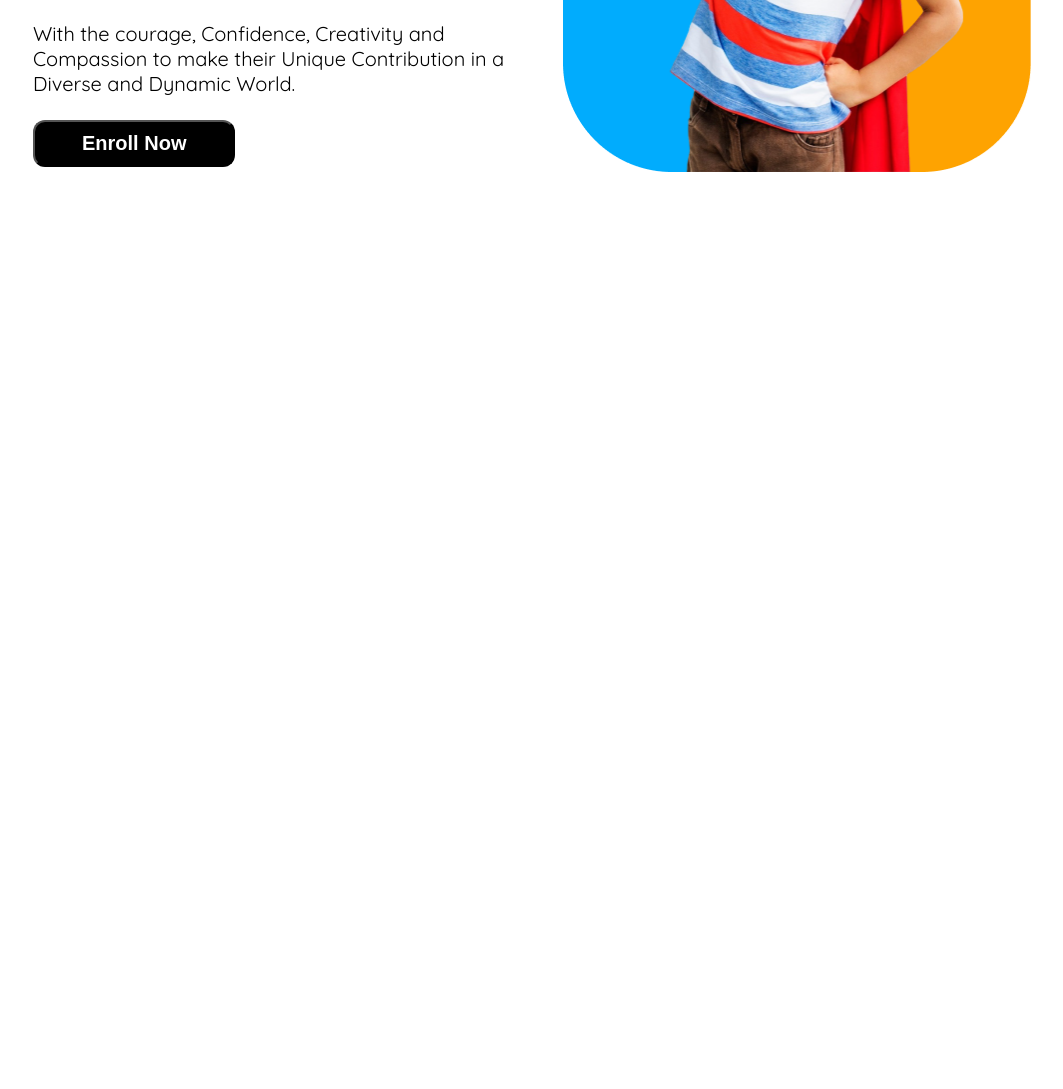
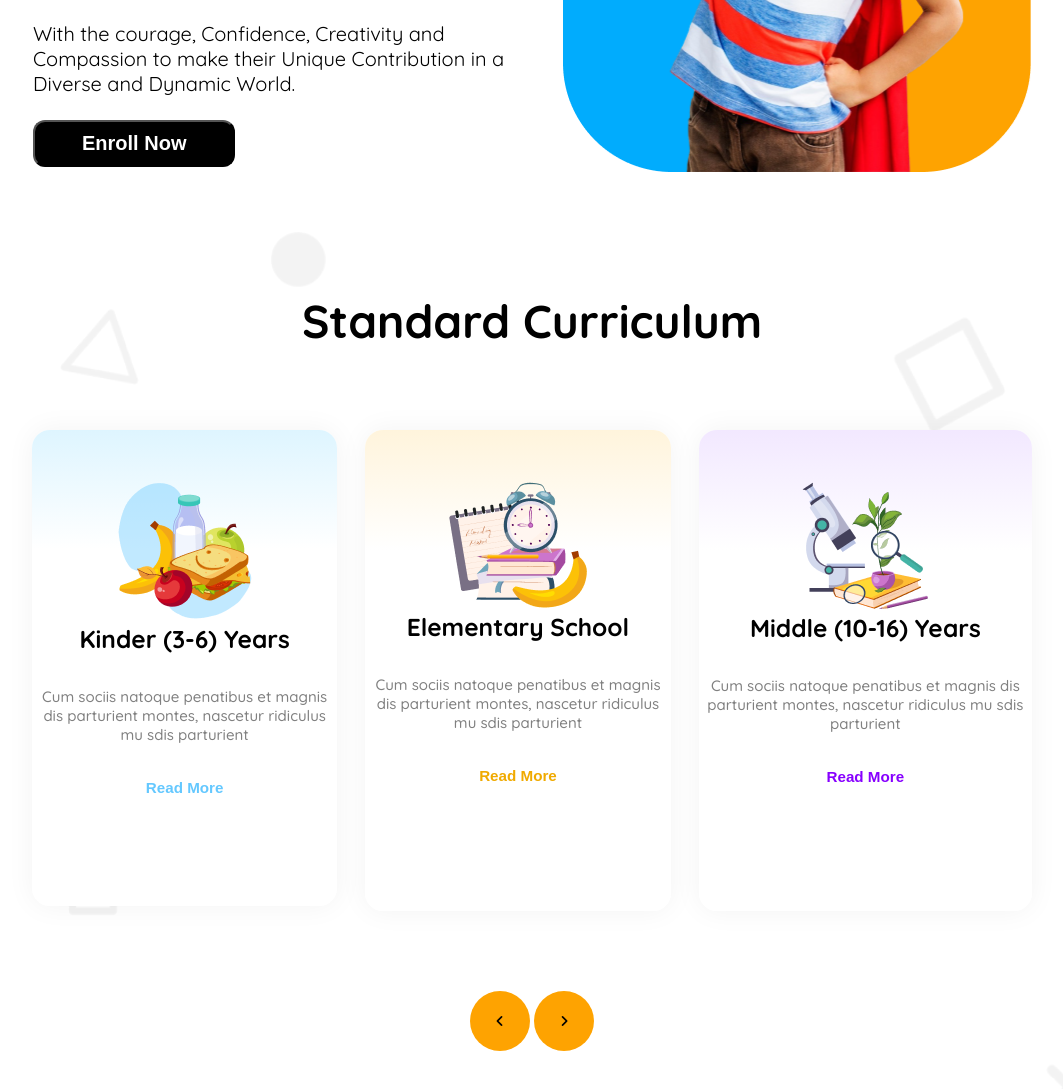
Before and after one commit to dhanasor/my-secand-assignment, a plain HTML site: page index.html in a window 1280 px wide. Shown: the part 567-1656 px from the top of the page, without its empty margins (108-1171 px from the left). Before the commit the page ends 800 px from the top, so only its background shows below. Drawn offline with Linux system fonts and the light colour scheme.

Commit message:
added curriculum styles

```diff
--- a/index.html
+++ b/index.html
@@ -36,5 +36,39 @@
          </div>
    </header>
    <main>
+    <!-- Standard Curriculum -->
+    <section class="curriculum">
+        <h1 class="curriculum-header">Standard Curriculum</h1>
+         <div class="curriculum-boxs">
+            <div class="curriculum-box1">
+                <img class="img" src="../assets/kinder.png" alt="">
+                <h1 class="curriculum-title">Kinder (3-6) Years</h1>
+                <p class="curriculum-description">Cum sociis natoque penatibus et magnis
+                    dis parturient montes, nascetur ridiculus
+                    mu sdis parturient</p>
+                <button class="buy-btn1">Read More</button>
+            </div>
+            <div class="curriculum-box2">
+                <img class="img" src="../assets/elementary.png" alt="">
+                <h1 class="curriculum-title">Elementary School</h1>
+                <p class="curriculum-description">Cum sociis natoque penatibus et magnis
+                    dis parturient montes, nascetur ridiculus
+                    mu sdis parturient</p>
+                <button class="buy-btn2">Read More</button>
+            </div>
+            <div class="curriculum-box3">
+                <img class="img" src="../assets/middle.png" alt="">
+                <h1 class="curriculum-title">Middle (10-16) Years</h1>
+                <p class="curriculum-description">Cum sociis natoque penatibus et magnis
+                    dis parturient montes, nascetur ridiculus
+                    mu sdis parturient</p>
+                <button class="buy-btn3">Read More</button>
+            </div>
+           </div>
+           <div class="angle">
+            <button class="angle-btn"><i class="fa-solid fa-angle-left"></i></button>
+             <button class="angle-btn"><i class="fa-solid fa-angle-right"></i></button>
+         </div>
+    </section>
 </body>
 </html>
--- a/styles/styles.css
+++ b/styles/styles.css
@@ -123,3 +123,104 @@ border-radius: 12px;
 padding: 10px 47px;
 color: #FFFFFF;
 }
+/* curriculum */
+.curriculum{
+  background-image: url(../assets/bg.png);
+  background-repeat: no-repeat;
+  background-size: cover;
+  background-position: center;
+   max-width: 1440px;
+  height: 879px;
+}
+.curriculum-header{
+  font-weight: 700;
+  font-size: 2.875rem;
+  text-align: center;
+  padding-top: 60px;
+}
+.curriculum{
+  text-align: center;
+  justify-content: center;
+  justify-items: center;
+  margin: 0px auto;
+}
+.curriculum-boxs{
+  display: grid;
+  grid-template-columns: repeat(3,1fr);
+  padding: 80px 140px;
+  text-align: center;
+
+  justify-items: center;
+}
+.img{
+  padding-top: 52px;
+}
+.curriculum-box1{
+  background-image: linear-gradient(180deg, #DEF5FF,#FFFFFF,#FFFFFF,#FFFFFF,#FFFFFF);
+  border-radius: 18px;
+  max-width: 367px;
+  height: 476px;
+  margin-right: 28px;
+  box-shadow: 0px 0px 28.3px rgba(0, 0, 0, 0.05);
+}
+.curriculum-box2{
+  background-image: linear-gradient(180deg,#FFF4DC,#FFFFFF,#FFFFFF,#FFFFFF,#FFFFFF);
+  border-radius: 18px;
+  max-width: 367px;
+  height: 481px;
+  margin-right: 28px;
+  box-shadow: 0px 0px 28.3px rgba(0, 0, 0, 0.05);
+}
+.curriculum-box3{
+  background-image: linear-gradient(180deg,#F2E8FF,#FFFFFF,#FFFFFF,#FFFFFF,#FFFFFF);
+  border-radius: 18px;
+  max-width: 367px;
+  height: 481px;
+  box-shadow: 0px 0px 28.3px rgba(0, 0, 0, 0.05);
+
+}
+.curriculum-title{
+  font-weight: 700;
+  font-size: 1.53rem;
+  padding-bottom: 33px;
+}
+.curriculum-description{
+  font-weight: 500;
+  font-size: 0.94rem;
+  color: #808080;
+  padding-bottom: 33px;
+}
+/* button */
+.buy-btn1{
+   font-weight: 700;
+   font-size: 0.95rem;
+   color: #64C8FF;
+   border-style: none;
+   background-color: white;
+}
+.buy-btn2{
+  font-weight: 700;
+  font-size: 0.95rem;
+  color: #F0AA00;
+  border-style: none;
+  background-color: white;
+}
+.buy-btn3{
+  font-weight: 700;
+  font-size: 0.95rem;
+  color: #8700FF;
+  border-style: none;
+  background-color: white;
+}
+.angle{
+ text-align: center;
+ margin-bottom: 60px;
+}
+.angle-btn{
+  background-color: #FEA301;
+  border-style: none;
+  width: 60px;
+  height: 60px;
+  border-radius: 30px;
+
+}
```
